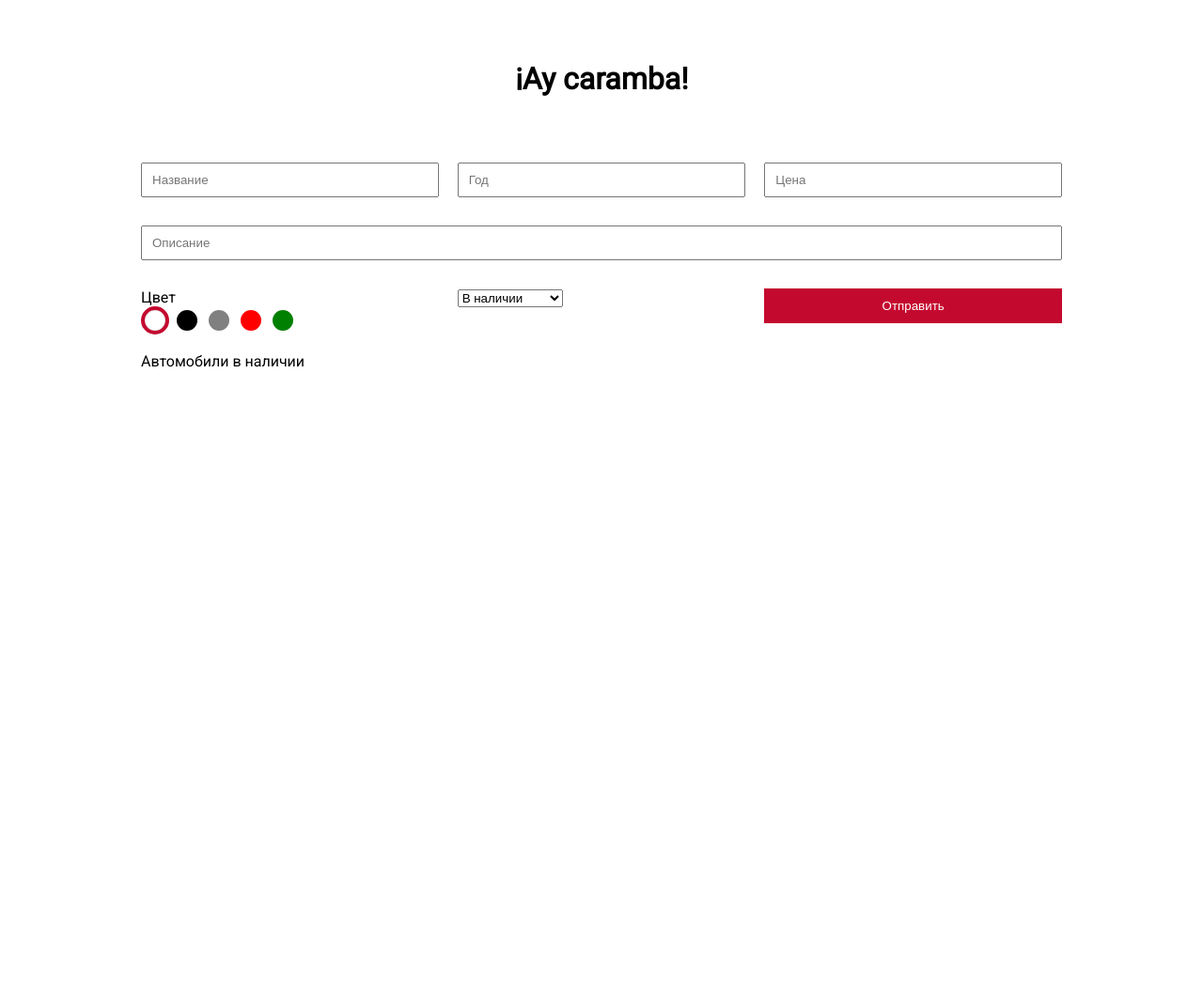
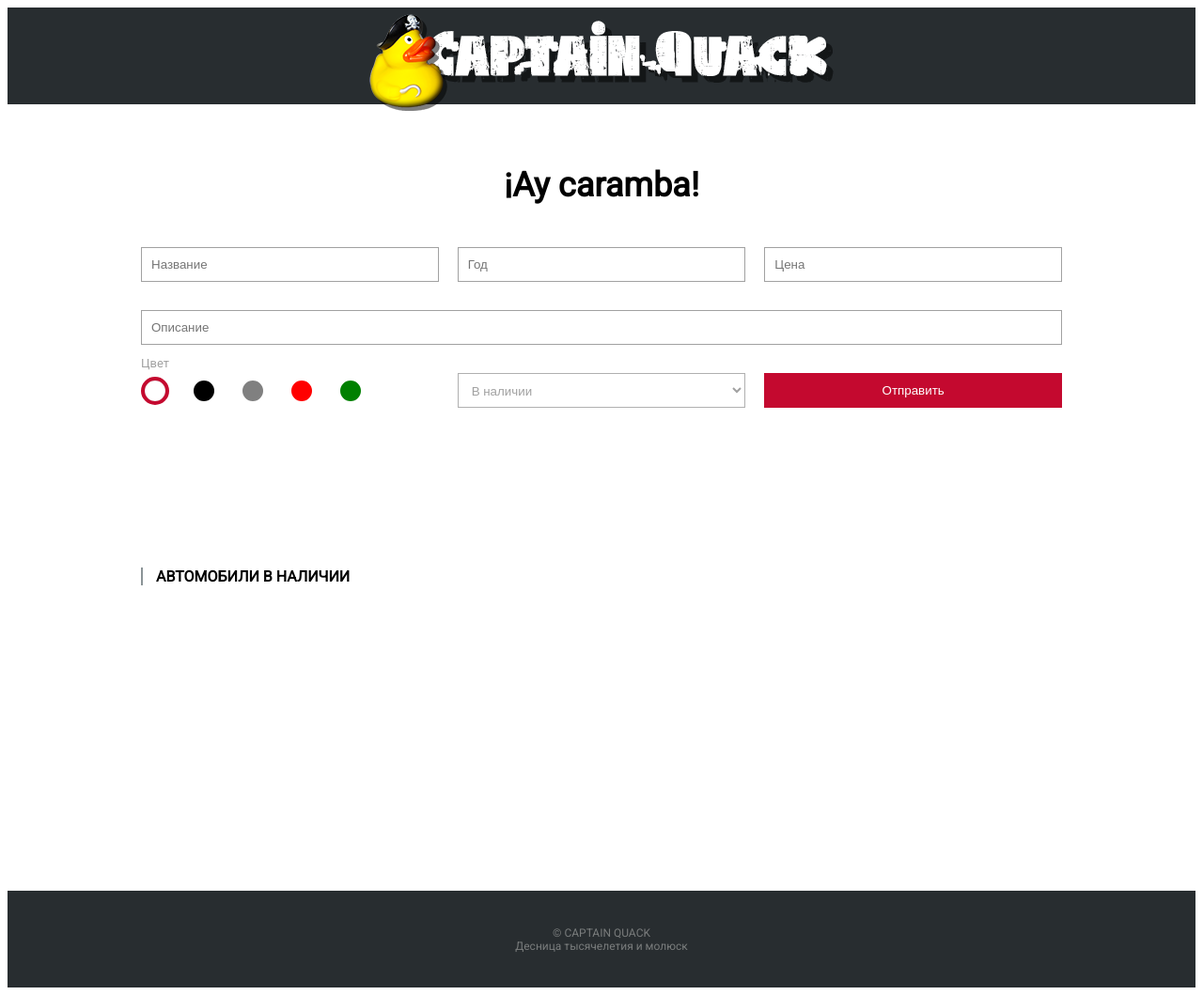
Before and after one commit to enero/test-assigments, a PHP site: page / in a window 1280 px wide. Shown: the whole page at 94% size. Before the commit the page ends 391 px from the top, so only its background shows below. Run offline with PHP 8.4, Linux system fonts and the light colour scheme.

Commit message:
kdx: доработки 2

```diff
--- a/kdx/app.js
+++ b/kdx/app.js
@@ -105,7 +105,7 @@
       fields = [
         {
           class: 'table__cell table__cell_name',
-          html: '<div>' + data.title + '<br />' + data.description + '</div>'
+          html: '<div class="table-cell__title">' + data.title + '</div><div class="table-cell__description">' + data.description + '</div>'
         },
         {
           class: 'table__cell table__cell_year',
--- /dev/null
+++ b/kdx/form.css
@@ -0,0 +1,128 @@
+.form__row {
+    width: 100%;
+    overflow: hidden;
+}
+
+.form__cell {
+    float: left;
+    box-sizing: border-box;
+    padding: 15px 10px 15px 10px;
+    color: #A1A1A1;
+}
+
+.form__cell:first-of-type {
+    padding-left: 0;
+}
+
+.form__cell:last-of-type {
+    padding-right: 0;
+}
+
+.form__cell_4-col {
+    width: 33.333333%;
+}
+
+.form__cell_12-col {
+    width: 100%;
+}
+
+.form__input {
+    width: 100%;
+    height: 37px;
+    padding: 10px;
+    border: 1px solid #A1A1A1;
+    box-sizing: border-box;
+}
+
+.form__select {
+    width: 100%;
+    height: 37px;
+    padding: 10px;
+    box-sizing: border-box;
+    border: 1px solid #B0B0B0;
+    background-color: white;
+    color: #A1A1A1;
+    outline: none;
+}
+
+.form__select:hover {
+    border-bottom: 2px solid #C4092F;
+    cursor: pointer;
+}
+
+.color-set {
+    position: relative;
+    height: 37px;
+}
+
+.color-label {
+    position: absolute;
+    top: -18px;
+    font-size: 13px;
+}
+
+.form__input:focus{
+    outline: none;
+}
+
+.form__input:hover {
+    border-bottom: 2px solid #C4092F;
+    cursor: pointer;
+}
+
+.form__radio-color {
+    display: none;
+}
+
+.form__label-color {
+    position: relative;
+    display: inline-block;
+    cursor: pointer;
+    width: 22px;
+    height: 22px;
+    margin: 4px 18px 0 0;
+    border-radius: 50%;
+    border: 4px solid white;
+}
+
+.form__label-color_white {
+    background-color: white;
+    box-shadow: inset 0 0 1px #A1A1A1;
+}
+
+.form__label-color_black {
+    background-color: black;
+}
+
+.form__label-color_grey {
+    background-color: grey;
+}
+
+.form__label-color_red {
+    background-color: red;
+}
+
+.form__label-color_green {
+    background-color: green;
+}
+
+.form__radio-color_white:checked ~ .form__label-color_white,
+.form__radio-color_black:checked ~ .form__label-color_black,
+.form__radio-color_grey:checked ~ .form__label-color_grey,
+.form__radio-color_red:checked ~ .form__label-color_red,
+.form__radio-color_green:checked ~ .form__label-color_green {
+    border: 4px solid #C4092F;
+}
+
+.form__submit {
+    width: 100%;
+    height: 37px;
+    border: 0;
+    box-sizing: border-box;
+    background-color: #C4092F;
+    color: #FFFFFF;
+}
+
+.form__submit:hover {
+    cursor: pointer;
+}
--- a/kdx/index.html
+++ b/kdx/index.html
@@ -1,70 +1,93 @@
 <!DOCTYPE html>
 <html>
 <head>
-  <meta charset="utf-8" />
+    <meta charset="utf-8"/>
     <title>Captain Quack</title>
     <link href="https://fonts.googleapis.com/css?family=Roboto" rel="stylesheet">
     <link href="./style.css" rel="stylesheet">
+    <link href="./form.css?c=1" rel="stylesheet">
+    <link href="./table.css" rel="stylesheet">
 </head>
 <body>
-  <header class="page-content">
+
+<header class="page-header">
+    <div class="page-header__top">
+        <div class="page-header__logo"></div>
+    </div>
+    <div class="page-header__bottom">
         <h1 class="page-title"><div class="inverted-text">!</div>Ay caramba!</h1>
+    </div>
 </header>
 <main class="page-content">
     <form class="form">
         <input type="hidden" name="id" value="">
         <div class="form__row">
-        <div class="cell cell__4">
+            <div class="form__cell form__cell_4-col">
                 <input class="form__input" type="text" name="title" value="" placeholder="Название" required="required">
             </div>
-        <div class="cell cell__4">
-          <input class="form__input" type="number" name="year" min="1950" max="2017" value="" placeholder="Год" required="required">
+            <div class="form__cell form__cell_4-col">
+                <input class="form__input" type="number" name="year" min="1950" max="2017" value="" placeholder="Год"
+                       required="required">
             </div>
-        <div class="cell cell__4">
-          <input class="form__input" type="number" name="price" min="100000" max="99999999" value="" placeholder="Цена" required="required">
+            <div class="form__cell form__cell_4-col">
+                <input class="form__input" type="number" name="price" min="100000" max="99999999" value=""
+                       placeholder="Цена" required="required">
             </div>
         </div>
         <div class="form__row">
-        <div class="cell cell__12">
-          <input class="form__input" type="text" name="description" value="" placeholder="Описание" required="required">
+            <div class="form__cell form__cell_12-col">
+                <input class="form__input" type="text" name="description" value="" placeholder="Описание"
+                       required="required">
             </div>
         </div>
         <div class="form__row">
-        <div class="cell cell__4">
-          <div>Цвет</div>
-
-            <input type="radio" id="color-white" class="form__radio-color form__radio-color_white" name="color" value="white" checked="checked" />
+            <div class="form__cell form__cell_4-col">
+                <div class="color-set">
+                    <div class="color-label">Цвет</div>
+                    <input type="radio" id="color-white" class="form__radio-color form__radio-color_white" name="color"
+                           value="white" checked="checked"/>
                     <label for="color-white" class="form__label-color form__label-color_white"></label>
 
-            <input type="radio" id="color-black" class="form__radio-color form__radio-color_black" name="color" value="black" />
+                    <input type="radio" id="color-black" class="form__radio-color form__radio-color_black" name="color"
+                           value="black"/>
                     <label for="color-black" class="form__label-color form__label-color_black"></label>
 
-            <input type="radio" id="color-grey" class="form__radio-color form__radio-color_grey" name="color" value="grey" />
+                    <input type="radio" id="color-grey" class="form__radio-color form__radio-color_grey" name="color"
+                           value="grey"/>
                     <label for="color-grey" class="form__label-color form__label-color_grey"></label>
 
-            <input type="radio" id="color-red" class="form__radio-color form__radio-color_red" name="color" value="red" />
+                    <input type="radio" id="color-red" class="form__radio-color form__radio-color_red" name="color"
+                           value="red"/>
                     <label for="color-red" class="form__label-color form__label-color_red"></label>
 
-            <input type="radio" id="color-green" class="form__radio-color form__radio-color_green" name="color" value="green" />
+                    <input type="radio" id="color-green" class="form__radio-color form__radio-color_green" name="color"
+                           value="green"/>
                     <label for="color-green" class="form__label-color form__label-color_green"></label>
-
                 </div>
-        <div class="cell cell__4">
-          <select class="form__select" name="status" placeholder="Статус">
+            </div>
+            <div class="form__cell form__cell_4-col">
+                <select class="form__select" name="status">
                     <option value="in_stock">В наличии</option>
                     <option value="pednding">Ожидается</option>
                     <option value="out_of_stock">Нет в наличии</option>
                 </select>
             </div>
-        <div class="cell cell__4">
+            <div class="form__cell form__cell_4-col">
                 <input class="form__submit" type="submit" value="Отправить">
             </div>
         </div>
     </form>
 
-    <div>Автомобили в наличии</div>
+    <div class="table-name">Автомобили в наличии</div>
     <div class="table"></div>
 </main>
+<footer class="page-footer page-footer_margin">
+    <div class="page-footer__copyright">
+        <div class="upper-text">© captain quack</div>
+        <div>Десница тысячелетия и молюск</div>
+    </div>
+</footer>
+
 <script src="app.js"></script>
 </body>
 </html>
--- a/kdx/style.css
+++ b/kdx/style.css
@@ -1,5 +1,28 @@
 body {
   font-family: 'Roboto', sans-serif;
+}
+
+.page-header {
+  height: 240px;
+}
+
+.page-header__top {
+  height: 103px;
+  background-color: #282D30;
+}
+
+.page-header__logo {
+  position: relative;
+  top: 7px;
+  z-index: 1;
+  height: 103px;
+  background: url('./quack.png') center top no-repeat;
+}
+
+.page-title {
+  margin: 65px auto 55px auto;
+  text-align: center;
+  font-size: 36px;
 }
 
 .page-content {
@@ -8,159 +31,13 @@
   margin: 0 auto;
 }
 
-.page-title {
-  margin: 65px auto 55px auto;
-  text-align: center;
-}
-
 .inverted-text {
   display: inline-block;
   transform: rotate(-180deg);
 }
 
-.form__row {
-  width: 100%;
-  overflow: hidden;
-}
-
-.cell {
-  float: left;
-  box-sizing: border-box;
-  padding: 15px 10px 15px 10px;
-}
-
-.cell:first-of-type {
-  padding-left: 0;
-}
-
-.cell:last-of-type {
-  padding-right: 0;
-}
-
-.cell__4 {
-  width: 33.333333%;
-}
-
-.cell__12 {
-  width: 100%;
-}
-
-.form__input {
-  width: 100%;
-  height: 37px;
-  padding: 10px;
-  box-sizing: border-box;
-}
-
-.form__input:focus{
-  outline: none;
-}
-
-.form__input:hover {
-  cursor: pointer;
-}
-
-.form__radio-color {
-  display: none;
-}
-
-.form__label-color {
-  position: relative;
-  display: inline-block;
-  cursor: pointer;
-  width: 22px;
-  height: 22px;
-  background-color: black;
-  border-radius: 50%;
-  border: 4px solid white;
-}
-
-.form__label-color_white {
-  background-color: white;
-  box-shadow: inset 0 0 1px grey;
-}
-
-.form__label-color_black {
-  background-color: black;
-}
-
-.form__label-color_grey {
-  background-color: grey;
-}
-
-.form__label-color_red {
-  background-color: red;
-}
-
-.form__label-color_green {
-  background-color: green;
-}
-
-.form__radio-color_white:checked ~ .form__label-color_white,
-.form__radio-color_black:checked ~ .form__label-color_black,
-.form__radio-color_grey:checked ~ .form__label-color_grey,
-.form__radio-color_red:checked ~ .form__label-color_red,
-.form__radio-color_green:checked ~ .form__label-color_green {
-  border: 4px solid #C4092F;
-}
-
-.form__submit {
-  width: 100%;
-  height: 37px;
-  border: 0;
-  box-sizing: border-box;
-  background-color: #C4092F;
-  color: #FFFFFF;
-}
-
-.table {
-
-}
-
-.table__row {
-  width: 100%;
-  overflow: hidden;
-}
-
-.table__row_header {
-  background-color: #C4092F;
-  color: #FFFFFF;
-}
-
-.table__cell {
-  float: left;
-  box-sizing: border-box;
-  margin: 0;
-  padding: 10px;
-}
-
-.table__cell_name {
-  width: 100%;
-  margin-right: -550px;
-}
-
-.table__cell_name div {
-  margin-right: 550px;
-}
-
-.table__cell_year {
-  width: 90px;
-}
-
-.table__cell_color {
-  width: 100px;
-}
-
-.table__cell_status {
-  width: 120px;
-}
-
-.table__cell_price {
-  width: 120px;
-}
-
-.table__cell_action {
-  width: 120px;
+.upper-text {
+  text-transform: uppercase;
 }
 
 .button-remove {
@@ -175,3 +52,23 @@
   color: #FFFFFF;
   cursor: pointer;
 }
+
+.page-footer {
+  position: relative;
+  background-color: #282D30;
+  height: 103px;
+}
+
+.page-footer_margin {
+  margin-top: 325px;
+}
+
+.page-footer__copyright {
+  position: absolute;
+  top: 50%;
+  width: 100%;
+  margin-top: -14px;
+  text-align: center;
+  color: #797C7C;
+  font-size: 12px;
+}
--- /dev/null
+++ b/kdx/table.css
@@ -0,0 +1,70 @@
+.table-name {
+    margin-top: 155px;
+    padding-left: 14px;
+    border-left: 2px solid #8B9497;
+    text-transform: uppercase;
+    font-weight: bold;
+}
+
+.table {
+    margin-top: 25px;
+}
+
+.table__row {
+    width: 100%;
+    overflow: hidden;
+    background-color: #F5F6F6;
+    color: #797979;
+    border-bottom: 1px solid #e6e9ea;
+}
+
+.table__row_header {
+    background-color: #C4092F;
+    color: #FFFFFF;
+    font-weight: bold;
+}
+
+.table__cell {
+    float: left;
+    box-sizing: border-box;
+    margin: 0;
+    padding: 10px;
+    font-size: 13px;
+}
+
+.table__cell_name {
+    width: 100%;
+    margin-right: -550px;
+}
+
+.table__cell_name div {
+    margin-right: 550px;
+}
+
+.table-cell__title {
+
+}
+
+.table-cell__description {
+    font-size: 10px;
+}
+
+.table__cell_year {
+    width: 90px;
+}
+
+.table__cell_color {
+    width: 100px;
+}
+
+.table__cell_status {
+    width: 120px;
+}
+
+.table__cell_price {
+    width: 120px;
+}
+
+.table__cell_action {
+    width: 120px;
+}
```
Also changed, not shown: kdx/quack.png (added). Lines whose indentation alone changed are shown as unchanged.
